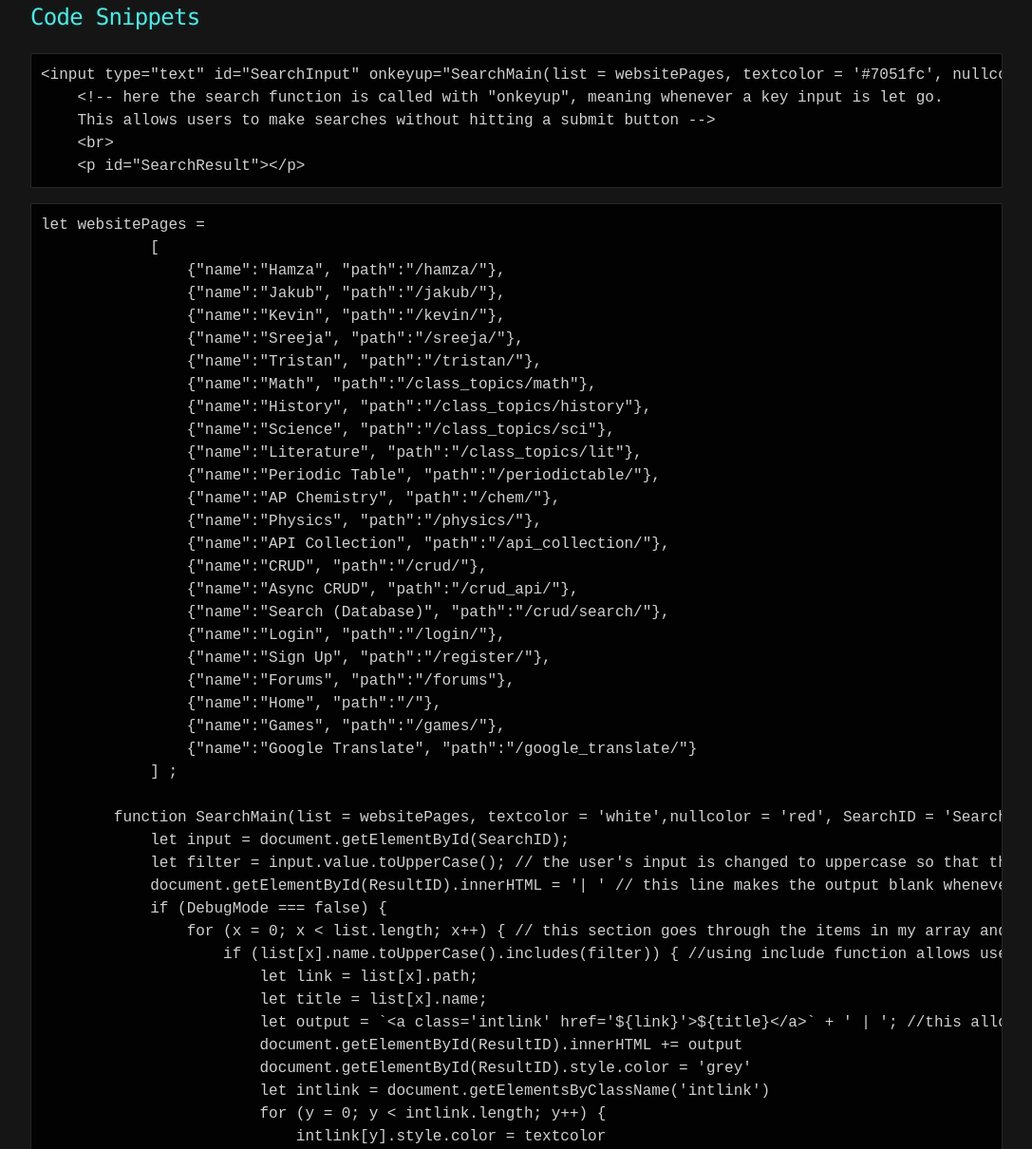
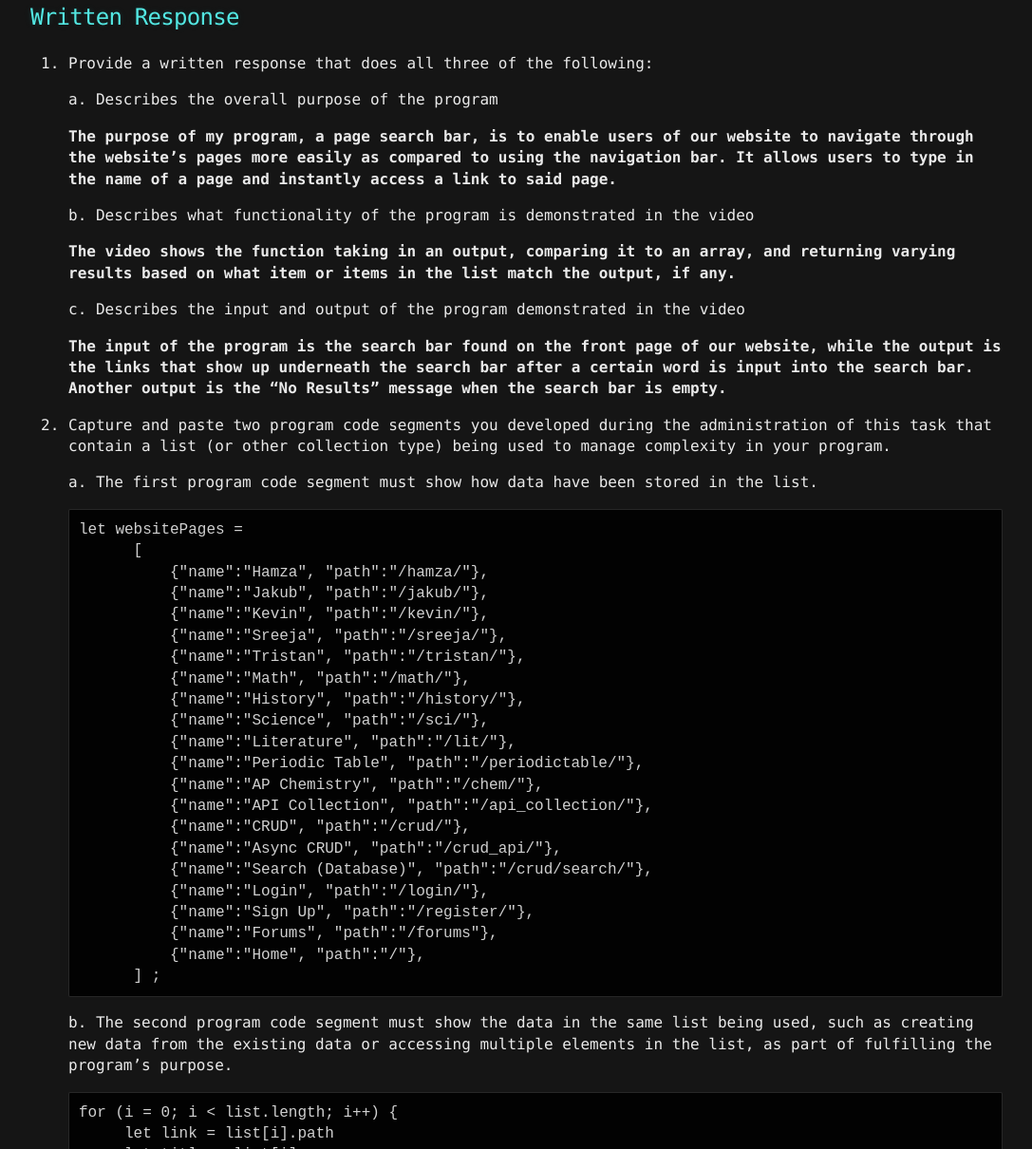
Before and after one commit to JakubPonulak/DataStructures, a Jekyll site: the page built from ct_doc.md, in a window 1280 px wide and 1400 px high, scrolled down 912 px. Shown: the part 190-1400 px from the top of the window at 95% size, without its empty margins (96-1183 px from the left). Built offline with Jekyll 4.4.1, drawn with Linux system fonts in a browser that asks for light colours; our own code applies the rules of GitHub Pages for plain Markdown files; some of the changed text lies outside the part shown.

Commit message:
Update ct_doc.md

````diff
--- a/ct_doc.md
+++ b/ct_doc.md
@@ -6,42 +6,83 @@
 
 {% include ct_embed.html %}
 
-## Code Snippets
-```
-<input type="text" id="SearchInput" onkeyup="SearchMain(list = websitePages, textcolor = '#7051fc', nullcolor = '#e30202', SearchID = 'SearchInput', ResultID = 'SearchResult', DebugMode = false)" placeholder="Search for pages" title="Search for pages">
-    <!-- here the search function is called with "onkeyup", meaning whenever a key input is let go.
-    This allows users to make searches without hitting a submit button -->
-    <br>
-    <p id="SearchResult"></p>
-```
-```
-let websitePages =
-            [
-                {"name":"Hamza", "path":"/hamza/"},
-                {"name":"Jakub", "path":"/jakub/"},
-                {"name":"Kevin", "path":"/kevin/"},
-                {"name":"Sreeja", "path":"/sreeja/"},
-                {"name":"Tristan", "path":"/tristan/"},
-                {"name":"Math", "path":"/class_topics/math"},
-                {"name":"History", "path":"/class_topics/history"},
-                {"name":"Science", "path":"/class_topics/sci"},
-                {"name":"Literature", "path":"/class_topics/lit"},
-                {"name":"Periodic Table", "path":"/periodictable/"},
-                {"name":"AP Chemistry", "path":"/chem/"},
-                {"name":"Physics", "path":"/physics/"},
-                {"name":"API Collection", "path":"/api_collection/"},
-                {"name":"CRUD", "path":"/crud/"},
-                {"name":"Async CRUD", "path":"/crud_api/"},
-                {"name":"Search (Database)", "path":"/crud/search/"},
-                {"name":"Login", "path":"/login/"},
-                {"name":"Sign Up", "path":"/register/"},
-                {"name":"Forums", "path":"/forums"},
-                {"name":"Home", "path":"/"},
-                {"name":"Games", "path":"/games/"},
-                {"name":"Google Translate", "path":"/google_translate/"}
-            ] ;
+## Written Response
 
-        function SearchMain(list = websitePages, textcolor = 'white',nullcolor = 'red', SearchID = 'SearchInput', ResultID = 'SearchResult', DebugMode = false, NoRText = 'No Results') {
+1. Provide a written response that does all three of the following:
+
+   a. Describes the overall purpose of the program
+
+   **The purpose of my program, a page search bar, is to enable users of our website to navigate through the website's pages more easily as compared to using the navigation bar. It allows users to type in the name of a page and instantly access a link to said page.**
+
+   b. Describes what functionality of the program is demonstrated in the video
+
+   **The video shows the function taking in an output, comparing it to an array, and returning varying results based on what item or items in the list match the output, if any.**
+
+   c. Describes the input and output of the program demonstrated in the video
+
+   **The input of the program is the search bar found on the front page of our website, while the output is the links that show up underneath the search bar after a certain word is input into the search bar. Another output is the "No Results" message when the search bar is empty.**
+
+2. Capture and paste two program code segments you developed during the administration of this task that contain a list (or other collection type) being used to manage complexity in your program.
+
+   a. The first program code segment must show how data have been stored in the list.
+
+   ```
+   let websitePages =
+         [
+             {"name":"Hamza", "path":"/hamza/"},
+             {"name":"Jakub", "path":"/jakub/"},
+             {"name":"Kevin", "path":"/kevin/"},
+             {"name":"Sreeja", "path":"/sreeja/"},
+             {"name":"Tristan", "path":"/tristan/"},
+             {"name":"Math", "path":"/math/"},
+             {"name":"History", "path":"/history/"},
+             {"name":"Science", "path":"/sci/"},
+             {"name":"Literature", "path":"/lit/"},
+             {"name":"Periodic Table", "path":"/periodictable/"},
+             {"name":"AP Chemistry", "path":"/chem/"},
+             {"name":"API Collection", "path":"/api_collection/"},
+             {"name":"CRUD", "path":"/crud/"},
+             {"name":"Async CRUD", "path":"/crud_api/"},
+             {"name":"Search (Database)", "path":"/crud/search/"},
+             {"name":"Login", "path":"/login/"},
+             {"name":"Sign Up", "path":"/register/"},
+             {"name":"Forums", "path":"/forums"},
+             {"name":"Home", "path":"/"},
+         ] ;
+   ```
+   b. The second program code segment must show the data in the same list being used, such as creating new data from the existing data or accessing multiple elements in the list, as part of fulfilling the program’s purpose.
+
+   ```
+   for (i = 0; i < list.length; i++) {
+        let link = list[i].path
+        let title = list[i].name
+        let output = `<a href='${link}'>${title}</a>` + ' | '
+   ```
+   c.  Identify the name of the list being used in this response
+
+   **The name of the list is "websitePages"**
+
+   d. Describe what the data contained in the list represent in your program
+
+   **The data stored in the list represent page names and the paths for their individual links.**
+
+   e. Explain how the selected list manages complexity in your program code by explaining why your program code could not be written, or how it would be written differently, if you did not use the list.
+
+   **If I had not used a list, I would have needed to include all the page names and paths in the function, which would have made it a lot longer, and would also make adding more pages a longer process. It would also been more difficult or would require more code to classify the pages into specific categories. Using an external list (as a parameter) also allows other programers to use their own lists instead of modifying the program.**
+
+3. Capture and paste two program code segments you developed during the administration of this task that contain a student-developed procedure that implements an algorithm used in your program and a call to that procedure.
+
+   a. The first program code segment must be a student-developed procedure that:
+
+      * Defines the procedure’s name and return type (if necessary)
+
+      * Contains and uses one or more parameters that have an effect on the functionality of the procedure
+
+      * Implements an algorithm that includes sequencing, selection, and iteration
+
+   ```
+
+   function SearchMain(list = websitePages, textcolor = 'white',nullcolor = 'red', SearchID = 'SearchInput', ResultID = 'SearchResult', DebugMode = false, NoRText = 'No Results') {
             let input = document.getElementById(SearchID);
             let filter = input.value.toUpperCase(); // the user's input is changed to uppercase so that the search is not case-sensitive
             document.getElementById(ResultID).innerHTML = '| ' // this line makes the output blank whenever the function is called so that previous information is removed
@@ -76,6 +117,42 @@ let websitePages =
                 document.getElementById('NoRText').style.color = nullcolor
                 }
         }
-```
+   ```
+   b. The second program code segment must show where your student-developed procedure is being called in your program.
+
+   ```
+   <input type="text" id="SearchInput" onkeyup="SearchMain(list = websitePages, textcolor = '#7051fc', nullcolor = '#e30202', SearchID = 'SearchInput', ResultID = 'SearchResult', DebugMode = false)" placeholder="Search for pages" title="Search for pages">
+    <!-- here the search function is called with "onkeyup", meaning whenever a key input is let go.
+    This allows users to make searches without hitting a submit button -->
+   ```
+   c. Describe in general what the identified procedure does and how it contributes to the overall functionality of the program
+
+   **This procedure is dependent on one parameter, "DebugMode", being set to true or false. If it is set to false, the procedure takes the user's input, changes it to be all uppercase (so that the search is not case-sensitive), and checks it agains items in the list "websitePages". If the input matches one or multiple items in the list, the procedure changes the result HTML element to show the names of the pages along with their respective links. If the input is left blank, the procedure changes the HTML elements to show "No Result". However, if "DebugMode" is set to true, the procedure returns all the items in the list along with the "No Result" message, no matter what the user's input is.**
+
+   d. Explains in detailed steps how the algorithm implemented in the identified procedure works. Your explanation must be detailed enough for someone else to recreate it.
+
+   **The algorithm (for when "DebugMode" is set to false) uses a for loop, which uses a variable set to equal the length of "websitePages", to iterate through the items in the list "websitePages". Then, if the user's input matches part of the list, the algorithm takes the item or items from the list that match, and converts it into a link with a unique name and path, or multiple links if the input matches more than one list item. It then changes the content of the ouput (an HTML element) to be that link or group of links.**
+
+4. Provide a written response that does all three of the following:
+
+   a. Describes two calls to the procedure identified in written response 3. Each call must pass a different argument(s) that causes a different segment of code in the algorithm to execute.
+
+   First Call: **The user sets "DebugMode" equal to false in the parameters of the function when it is called in HTML.**
+
+   Second Call: **The user sets "DebugMode" equal to true in the parameters of the function when it is called in HTML.**
+
+   b. Describes what condition(s) is being tested by each call to the procedure
+
+   Condition(s) tested by the first call: **The condition tested is if "DebugMode" is set to false, which means the program should run normally.**
+
+   Condition(s) tested by the second call: **The condition tested is if "DebugMode" is set to anything except false (using else statement), which means the program should run in Debugging Mode.**
+
+   c. Identifies the result of each call
+
+   Result of the first call: **The function runs normally, which means that list items matching the user's input are printed below the search bar as a link.**
+
+   Result of the second call: **The procedure runs in Debugging Mode, which means that all the items in the list and the "No Results" message are printed underneath the search bar. This is so that programers can test the procedure and find errors easily.**
+
+
 
 [Create Task Runtime](https://replit.com/@JakubPonulak/Create-Task-Runtime#index.html)
````
